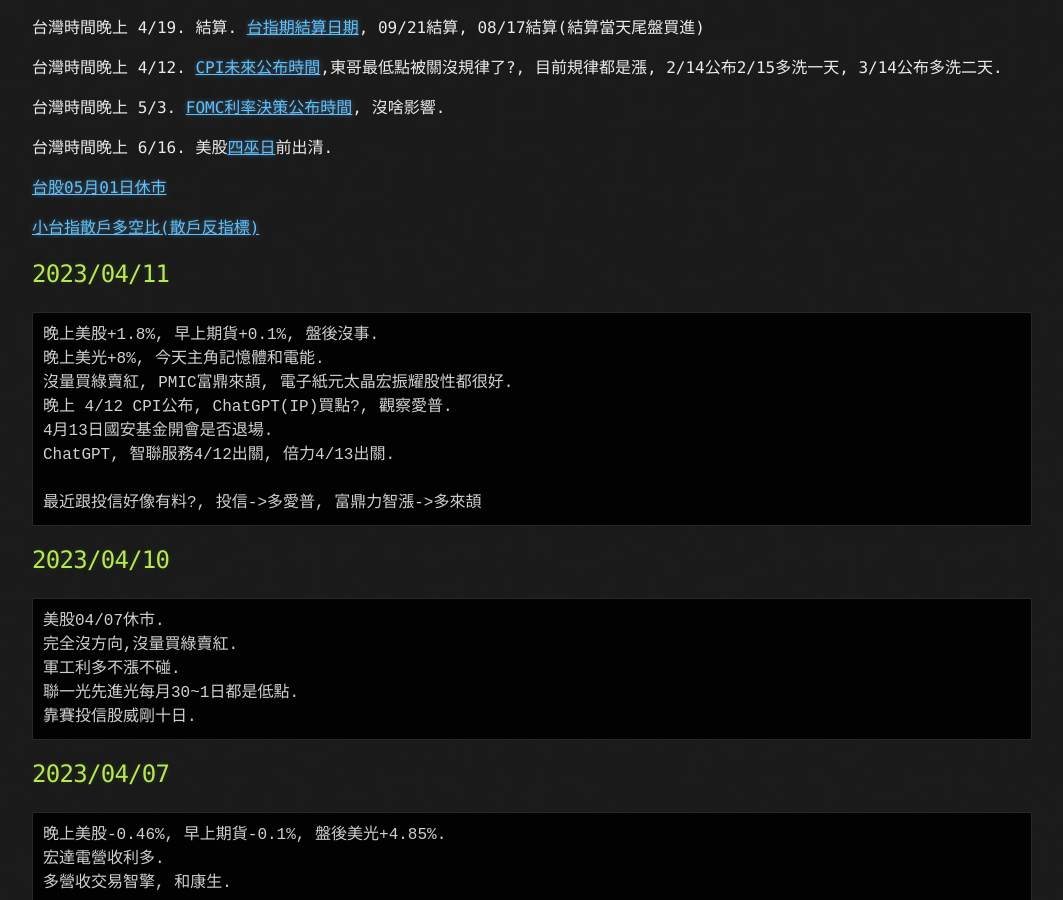
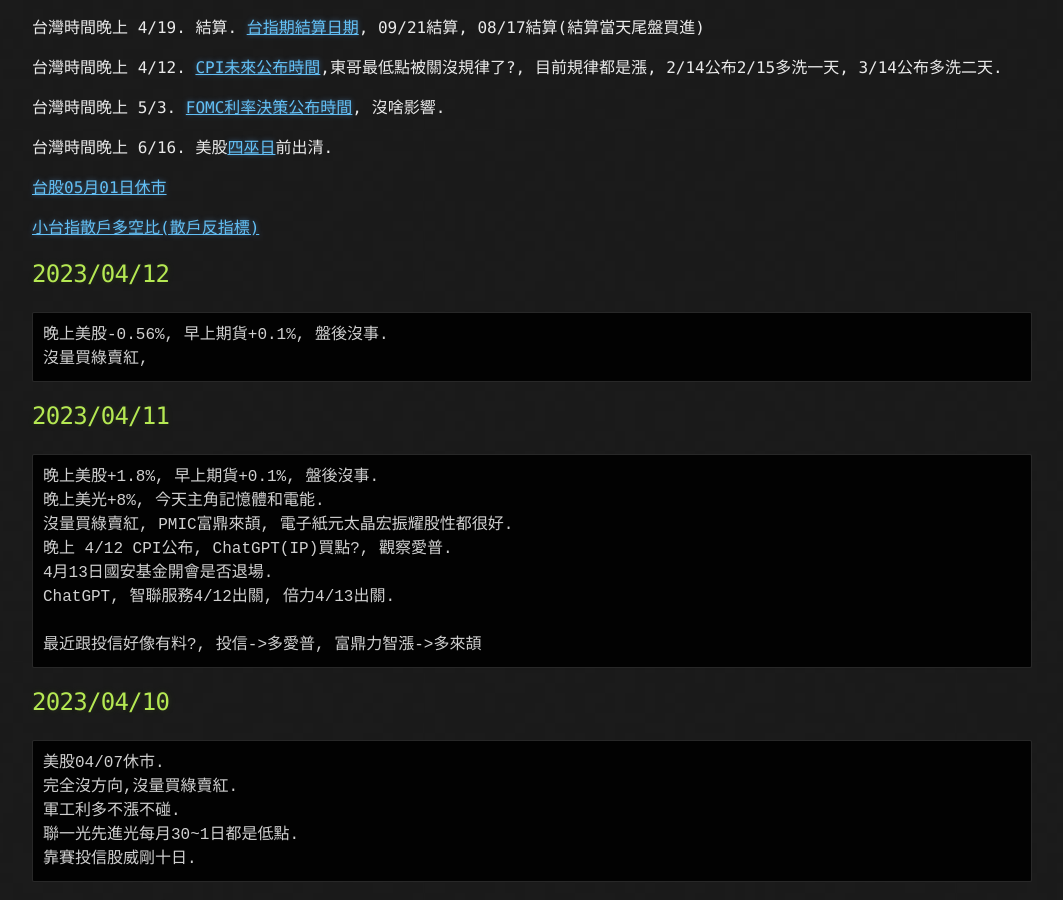
Before and after one commit to lepg5487/Stock_God, a Jekyll site: the page built from index.md, in a window 1280 px wide and 900 px high, scrolled down 402 px. Shown: the whole window, without its empty margins (108-1171 px from the left). Built offline with Jekyll 4.4.1, drawn with Linux system fonts in a browser that asks for light colours; our own code applies the rules of GitHub Pages for plain Markdown files.

Commit message:
Update index.md

````diff
--- a/index.md
+++ b/index.md
@@ -21,6 +21,12 @@
 [台股05月01日休市](https://www.twse.com.tw/zh/holidaySchedule/holidaySchedule)
 
 [小台指散戶多空比(散戶反指標)](https://www.macromicro.me/charts/20069/tw-mtx-long-to-short-ratio-of-individual-player)
+
+## 2023/04/12
+```
+晚上美股-0.56%, 早上期貨+0.1%, 盤後沒事.
+沒量買綠賣紅,
+```
 
 ## 2023/04/11
 ```
````
